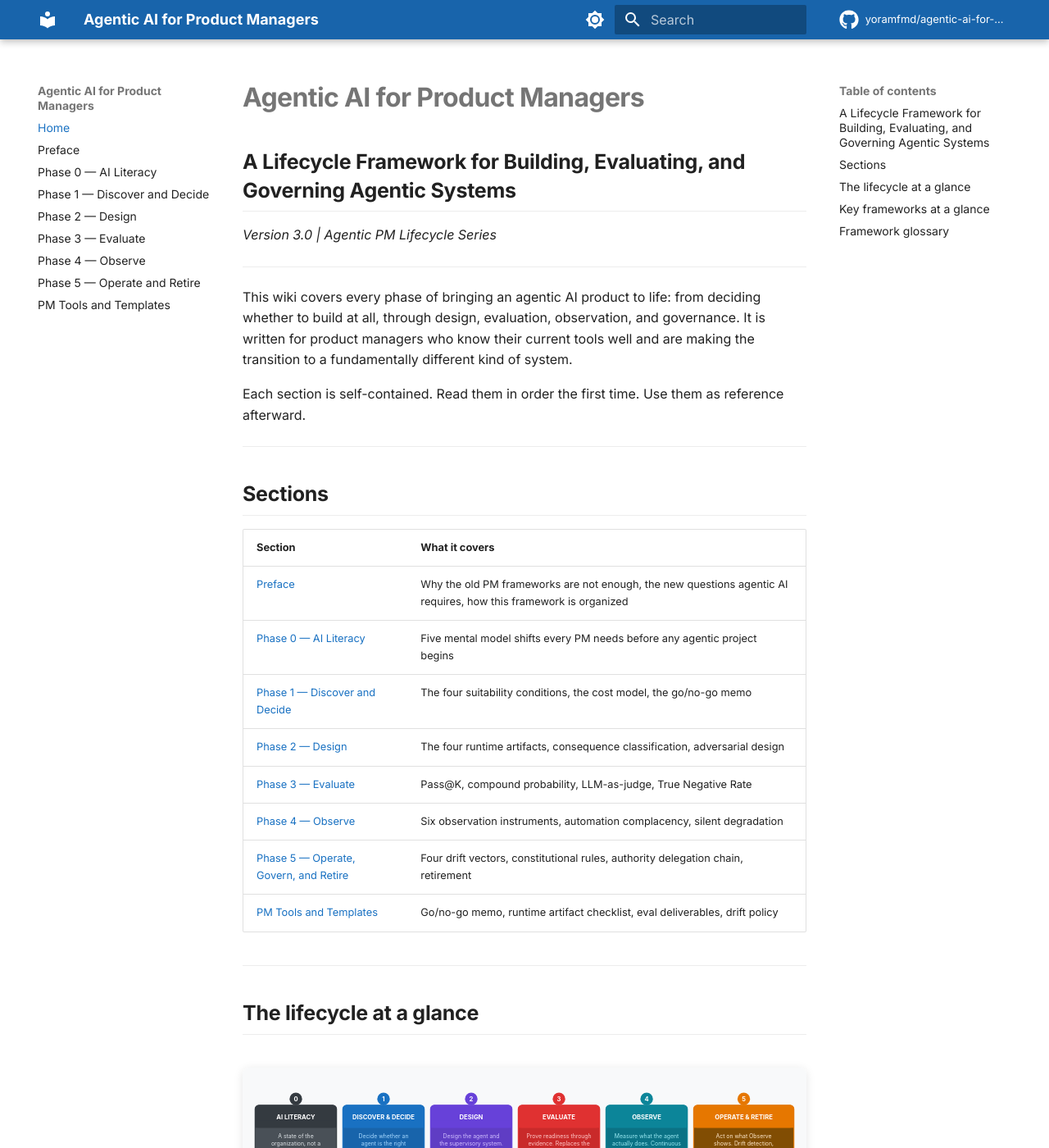
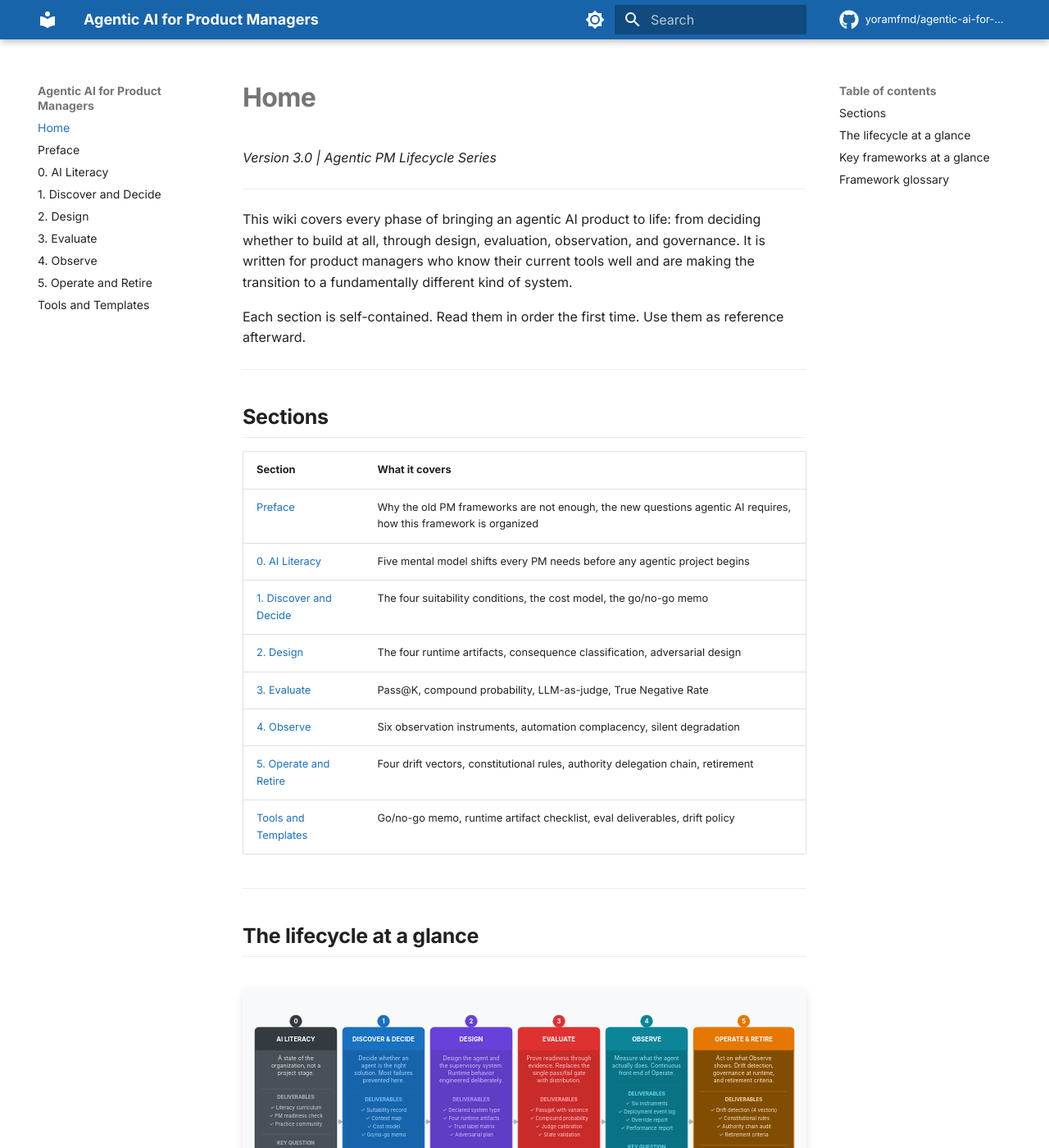
Before and after one commit to yoramfmd/agentic-ai-for-pms, an MkDocs documentation site: the page built from docs/index.md, in a window 1280 px wide and 1400 px high. Shown: the whole window at 82% size. Built offline with MkDocs 1.6.1 and Material for MkDocs 9.7.7, drawn with Linux system fonts in a browser that asks for light colours; comment, search, counter and statistics services are not loaded; some of the changed text lies outside the part shown.

Commit message:
Clean up nav labels, remove duplicate title from index

```diff
--- a/docs/index.md
+++ b/docs/index.md
@@ -1,6 +1,3 @@
-# Agentic AI for Product Managers
-## A Lifecycle Framework for Building, Evaluating, and Governing Agentic Systems
-
 *Version 3.0 | Agentic PM Lifecycle Series*
 
 ---
@@ -16,13 +13,13 @@ Each section is self-contained. Read them in order the first time. Use them as r
 | Section | What it covers |
 |---|---|
 | [Preface](00-preface.md) | Why the old PM frameworks are not enough, the new questions agentic AI requires, how this framework is organized |
-| [Phase 0 — AI Literacy](01-ai-literacy.md) | Five mental model shifts every PM needs before any agentic project begins |
-| [Phase 1 — Discover and Decide](02-discover-and-decide.md) | The four suitability conditions, the cost model, the go/no-go memo |
-| [Phase 2 — Design](03-design.md) | The four runtime artifacts, consequence classification, adversarial design |
-| [Phase 3 — Evaluate](04-evaluate.md) | Pass@K, compound probability, LLM-as-judge, True Negative Rate |
-| [Phase 4 — Observe](05-observe.md) | Six observation instruments, automation complacency, silent degradation |
-| [Phase 5 — Operate, Govern, and Retire](06-operate-govern-retire.md) | Four drift vectors, constitutional rules, authority delegation chain, retirement |
-| [PM Tools and Templates](07-tools-and-templates.md) | Go/no-go memo, runtime artifact checklist, eval deliverables, drift policy |
+| [0. AI Literacy](01-ai-literacy.md) | Five mental model shifts every PM needs before any agentic project begins |
+| [1. Discover and Decide](02-discover-and-decide.md) | The four suitability conditions, the cost model, the go/no-go memo |
+| [2. Design](03-design.md) | The four runtime artifacts, consequence classification, adversarial design |
+| [3. Evaluate](04-evaluate.md) | Pass@K, compound probability, LLM-as-judge, True Negative Rate |
+| [4. Observe](05-observe.md) | Six observation instruments, automation complacency, silent degradation |
+| [5. Operate and Retire](06-operate-govern-retire.md) | Four drift vectors, constitutional rules, authority delegation chain, retirement |
+| [Tools and Templates](07-tools-and-templates.md) | Go/no-go memo, runtime artifact checklist, eval deliverables, drift policy |
 
 ---
 
@@ -69,7 +66,7 @@ Each section is self-contained. Read them in order the first time. Use them as r
 
 ## Framework glossary
 
-A full glossary of all terms used in this framework is at the end of the [PM Tools and Templates](07-tools-and-templates.md) section.
+A full glossary of all terms used in this framework is at the end of the [Tools and Templates](07-tools-and-templates.md) section.
 
 ---
 
--- a/mkdocs.yml
+++ b/mkdocs.yml
@@ -39,13 +39,13 @@ repo_name: yoramfmd/agentic-ai-for-pms
 nav:
   - Home: index.md
   - Preface: 00-preface.md
-  - "Phase 0 — AI Literacy": 01-ai-literacy.md
-  - "Phase 1 — Discover and Decide": 02-discover-and-decide.md
-  - "Phase 2 — Design": 03-design.md
-  - "Phase 3 — Evaluate": 04-evaluate.md
-  - "Phase 4 — Observe": 05-observe.md
-  - "Phase 5 — Operate and Retire": 06-operate-govern-retire.md
-  - PM Tools and Templates: 07-tools-and-templates.md
+  - "0. AI Literacy": 01-ai-literacy.md
+  - "1. Discover and Decide": 02-discover-and-decide.md
+  - "2. Design": 03-design.md
+  - "3. Evaluate": 04-evaluate.md
+  - "4. Observe": 05-observe.md
+  - "5. Operate and Retire": 06-operate-govern-retire.md
+  - Tools and Templates: 07-tools-and-templates.md
 
 markdown_extensions:
   - admonition
```
